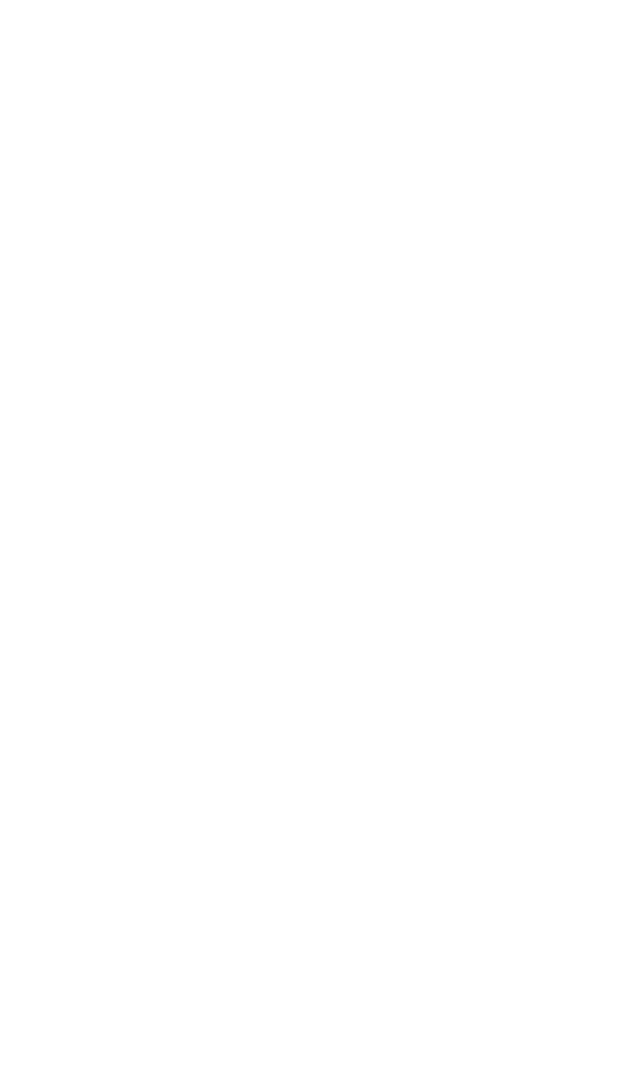
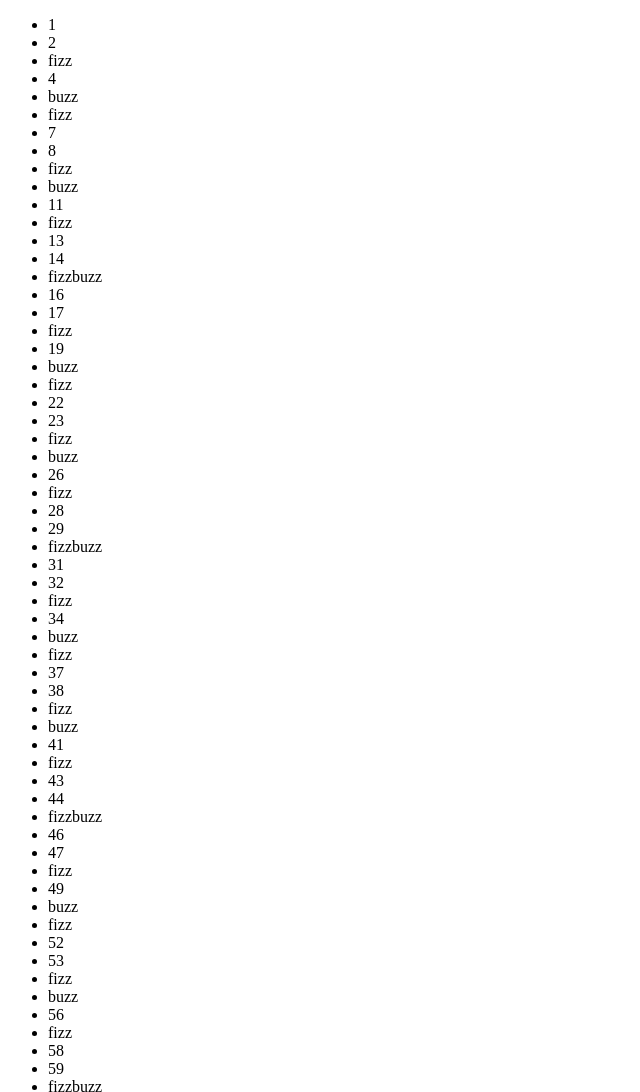
Before and after one commit to Lorenzo-ian/js-fizzbuzz, a plain HTML site: page index.html in a window 1280 px wide. Shown: the top 1092 px of the page, without its empty margins (0-640 px from the left). Before the commit the page ends 800 px from the top, so only its background shows below. Drawn offline with Linux system fonts and the light colour scheme.

Commit message:
aggiunta lista

```diff
--- a/index.html
+++ b/index.html
@@ -7,6 +7,9 @@
     <title>Fizzbuzz</title>
 </head>
 <body>
+    <ul id="mio_id">
+
+    </ul>
     <script src="script.js"></script>
 </body>
 </html>
--- a/script.js
+++ b/script.js
@@ -1,18 +1,28 @@
 /* Scrivi un programma che stampi i numeri da 1 a 100 ma per i multipli di 3 stampi “Fizz” al posto del numero
  e per i multipli di 5 stampi Buzz Per i numeri che sono sia multipli di 3 che di 5 stampi “FizzBuzz”*/
 
- for (i= 1; i <= 100; i++){
+var elenco, elencotemp;
+elenco = document.getElementById("mio_id");
+console.log(elenco);
+
+for ( var i = 1; i < 101; i++) {
+  elencotemp = elenco.innerHTML;
+  console.log("valore elencotemp" + i + elencotemp)
   //Stampo fizz buzz con && unendo due condizioni (3 e 5 )
-    if( i % 3 === 0 && i % 5 === 0){
+  if (i % 3 === 0 && i % 5 === 0) {
     console.log("FizzBuzz");
+    elenco.innerHTML = elencotemp + "<li>" + "fizzbuzz" + "</li>";
     //Stampo la condizione con 5
-    } else if (i % 5 === 0){
+  } else if (i % 5 === 0) {
     console.log("Buzz");
+    elenco.innerHTML = elencotemp + "<li>" + "buzz" + "</li>";
     //Stampo la condizione con 3
-    } else if (i % 3 === 0 ){
+  } else if (i % 3 === 0) {
     console.log("Fizz");
+    elenco.innerHTML = elencotemp + "<li>" + "fizz" + "</li>";
     //Stampo unendo tutte le condizioni
-    } else{
+  } else {
     console.log(i);
+    elenco.innerHTML = elencotemp + "<li>" + i + "</li>";
   }
 }
```
Lines whose indentation alone changed are shown as unchanged.
